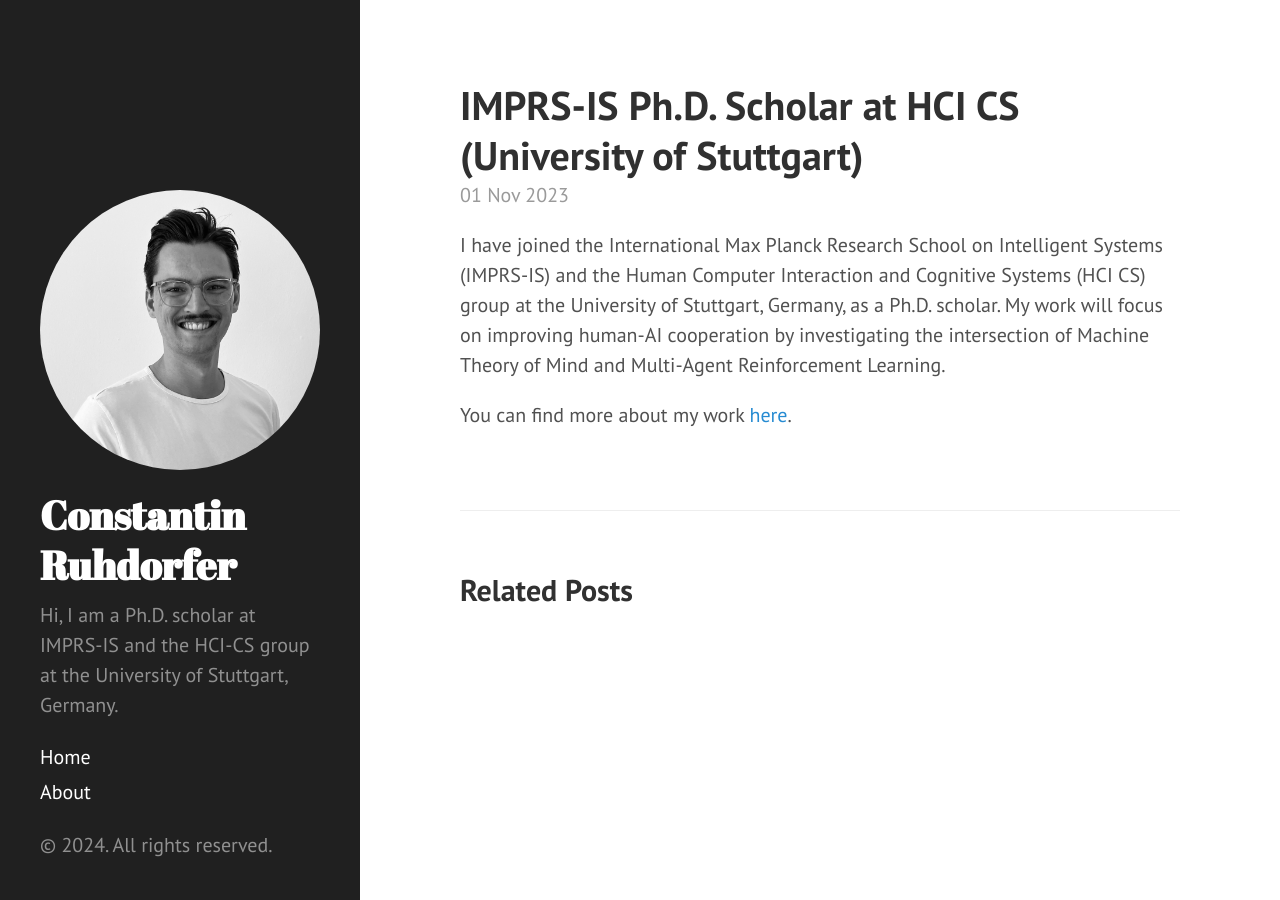
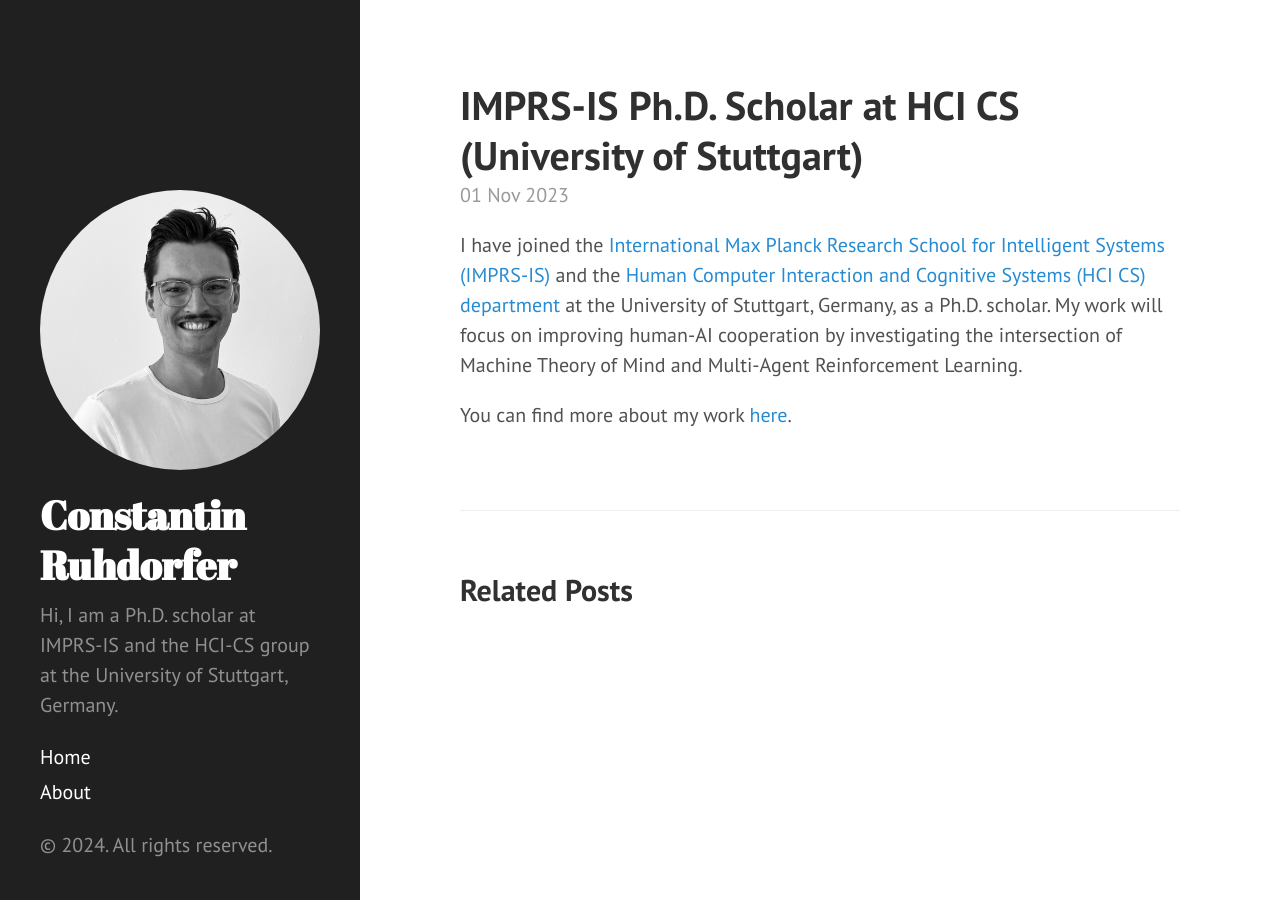
Before and after one commit to ConstantinRuhdorfer/constantinruhdorfer.github.io, a Jekyll site: the page built from _posts/2023-11-01-hi.md, in a window 1280 px wide. Built offline with Jekyll 4.4.1, drawn with Linux system fonts in a browser that asks for light colours.

Commit message:
Missing links

```diff
--- a/_posts/2023-11-01-hi.md
+++ b/_posts/2023-11-01-hi.md
@@ -3,7 +3,7 @@
 title: IMPRS-IS Ph.D. Scholar at HCI CS (University of Stuttgart)
 ---
 
-I have joined the International Max Planck Research School on Intelligent Systems (IMPRS-IS) and the Human Computer Interaction and Cognitive Systems (HCI CS) group at the University of Stuttgart, Germany, as a  Ph.D. scholar.
+I have joined the [International Max Planck Research School for Intelligent Systems (IMPRS-IS)](https://imprs.is.mpg.de) and the [Human Computer Interaction and Cognitive Systems (HCI CS) department](https://www.perceptualui.org/) at the University of Stuttgart, Germany, as a  Ph.D. scholar.
 My work will focus on improving human-AI cooperation by investigating the intersection of Machine Theory of Mind and Multi-Agent Reinforcement Learning.
 
 You can find more about my work [here](https://www.perceptualui.org/people/ruhdorfer/).
```
Also changed, not shown: about.md (+1 -1 lines).
